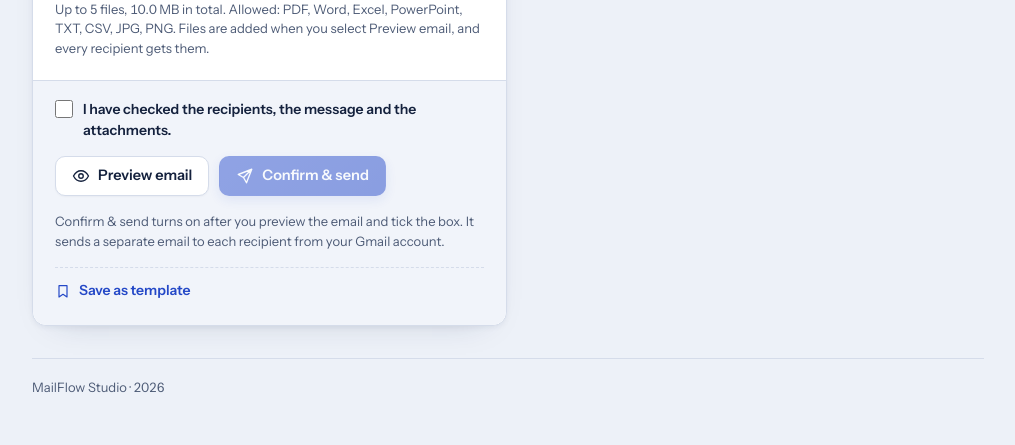
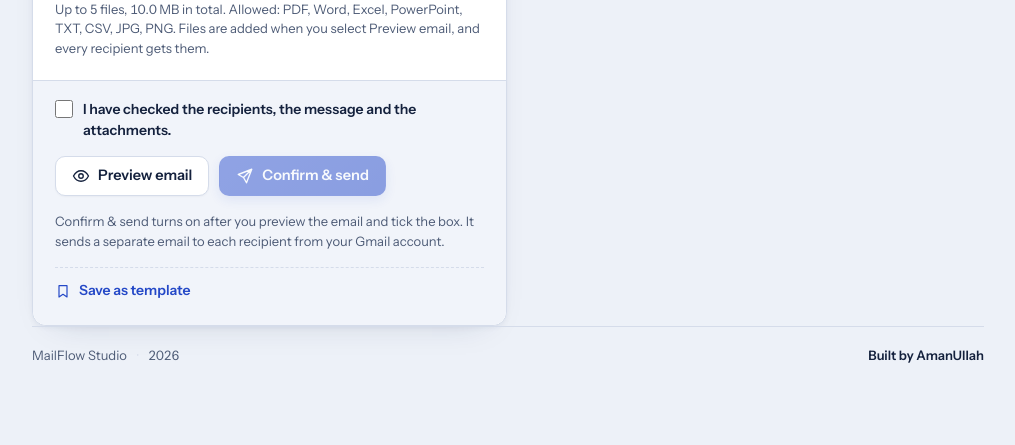
Before and after one commit to amanullahjappa2-creator/auto-email-sender, a Flask app: page /compose in a window 1280 px wide. Shown: the part 1277-1722 px from the top of the page, without its empty margins (256-1271 px from the left). After the commit the page ends 1640 px from the top, so only its background shows below. Run offline with Flask 3, Linux system fonts and the light colour scheme; the visitor is signed in with stand-in values (Sample User, id 1); data comes from the database, SQL or seed files in the repository; data that the repository does not hold is empty; some libraries are stand-ins or nearby versions.

Commit message:
Polish account layout and add creator credit
Co-authored-by: Copilot <223556219+Copilot@users.noreply.github.com>

```diff
--- a/static/css/account.css
+++ b/static/css/account.css
@@ -139,9 +139,9 @@
   flex-direction: column;
   align-items: center;
   justify-content: center;
-  gap: 24px;
+  gap: 18px;
   min-width: 0;
-  padding: 72px 24px 48px;
+  padding: 72px 24px 12px;
 }
 
 .auth-top { position: absolute; top: 16px; right: 20px; }
@@ -154,10 +154,10 @@
   overflow: hidden;
   background: var(--surface);
   border: 1px solid var(--line);
-  border-radius: 12px;
+  border-radius: 14px;
   box-shadow:
     0 1px 2px color-mix(in srgb, var(--ink) 8%, transparent),
-    0 14px 32px -18px color-mix(in srgb, var(--ink) 22%, transparent);
+    0 16px 30px -20px color-mix(in srgb, var(--ink) 25%, transparent);
 }
 
 /* The airmail stripe from the dashboard envelope, kept thin */
--- a/static/css/app.css
+++ b/static/css/app.css
@@ -313,8 +313,10 @@ kbd {
 
 /* ---------- Page ---------- */
 .page {
-  display: block;
+  display: flex;
+  flex-direction: column;
   max-width: 1280px;
+  min-height: calc(100vh - 70px);
   margin: 0 auto;
   padding: 36px 40px 48px;
 }
@@ -664,7 +666,33 @@ h1 {
 
 .panel-note .icon { margin-top: 2px; color: var(--accent); }
 
-.site-foot { margin-top: 32px; color: var(--muted); font-size: 13px; }
+.site-foot {
+  display: flex;
+  align-items: center;
+  flex-wrap: wrap;
+  gap: 10px;
+  margin-top: auto;
+  padding-top: 16px;
+  color: var(--muted);
+  font-size: 13px;
+  border-top: 1px solid var(--line);
+}
+
+.site-foot-sep { color: var(--line); }
+.site-foot-brand {
+  margin-left: auto;
+  color: var(--ink);
+  font-weight: 600;
+}
+
+.auth-foot {
+  display: flex;
+  justify-content: center;
+  padding: 16px 20px 22px;
+  color: var(--muted);
+  font-size: 12.5px;
+  letter-spacing: 0.02em;
+}
 
 /* ---------- Toasts ---------- */
 .toasts {
--- a/templates/auth_base.html
+++ b/templates/auth_base.html
@@ -87,6 +87,10 @@
   </main>
 </div>
 
+<footer class="auth-foot" aria-label="Creator credit">
+  <span>Built by AmanUllah</span>
+</footer>
+
 <div class="toasts" id="toasts" role="status" aria-live="polite"></div>
 </body>
 </html>
--- a/templates/base.html
+++ b/templates/base.html
@@ -137,8 +137,11 @@
 
             {% block content %}{% endblock %}
 
-            <footer class="site-foot">
-                MailFlow Studio · {{ year }}
+            <footer class="site-foot" aria-label="Application footer">
+                <span>MailFlow Studio</span>
+                <span class="site-foot-sep">·</span>
+                <span>{{ year }}</span>
+                <span class="site-foot-brand">Built by AmanUllah</span>
             </footer>
         </main>
     </div>
```
